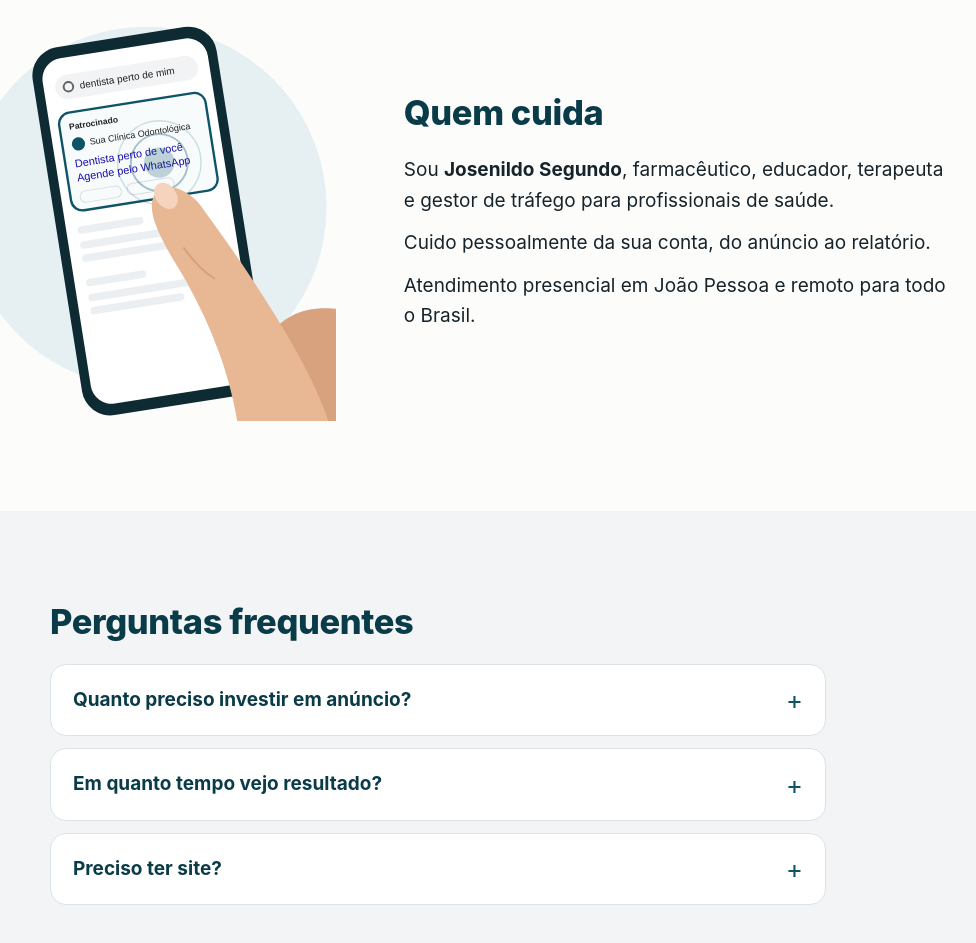
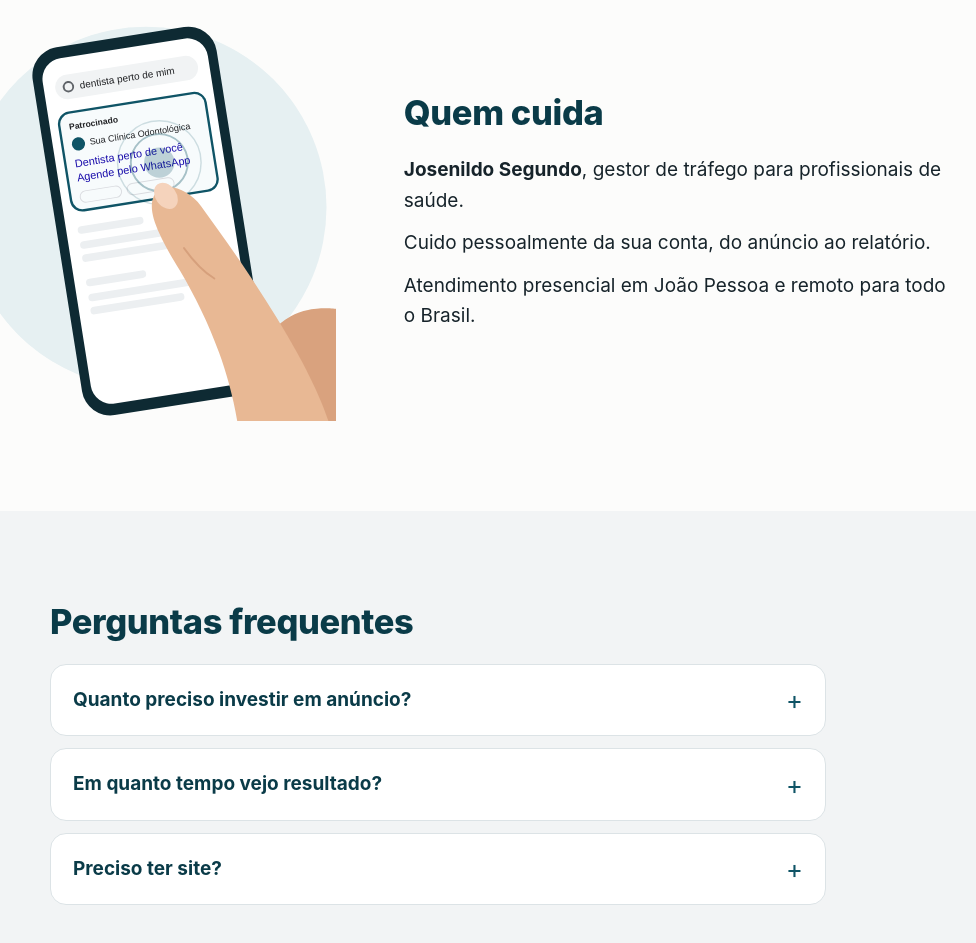
Before and after one commit to ekoversobr/ekodigital, a plain HTML site: page index.html in a window 1280 px wide. Shown: the part 2697-3640 px from the top of the page, without its empty margins (202-1178 px from the left). Drawn offline with Linux system fonts and the light colour scheme.

Commit message:
Ajusta apresentação na seção Quem cuida
Co-Authored-By: Claude Opus 5.5 <noreply@anthropic.com>
Claude-Session: https://claude.ai/code/session_01JvPEW3BiErfuV5G2Uju4mz

```diff
--- a/index.html
+++ b/index.html
@@ -191,7 +191,7 @@ try{if(localStorage.getItem('jsd_consent')==='granted'){gtag('consent','update',
     </div>
     <div>
       <h2>Quem cuida</h2>
-      <p>Sou <b>Josenildo Segundo</b>, farmacêutico, educador, terapeuta e gestor de tráfego para profissionais de saúde.</p>
+      <p><b>Josenildo Segundo</b>, gestor de tráfego para profissionais de saúde.</p>
       <p>Cuido pessoalmente da sua conta, do anúncio ao relatório.</p>
       <p>Atendimento presencial em João Pessoa e remoto para todo o Brasil.</p>
     </div>
```
